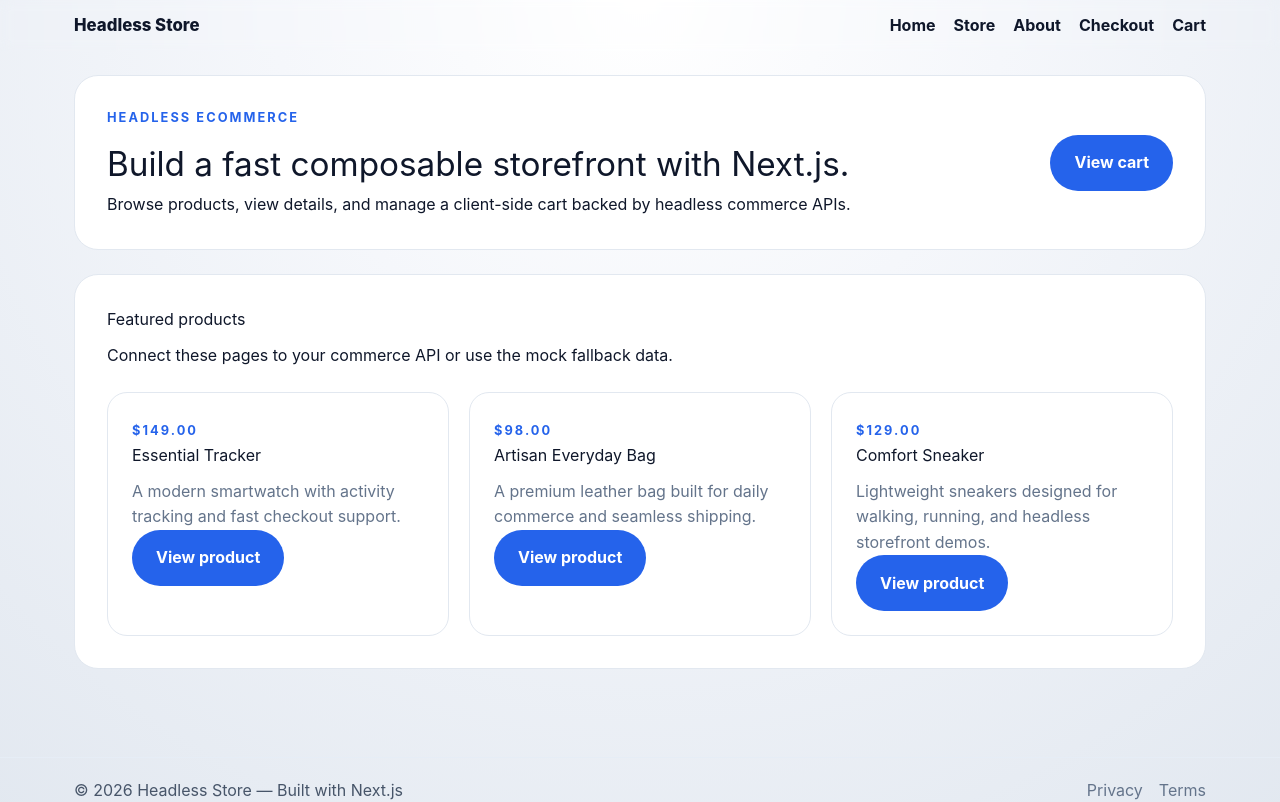
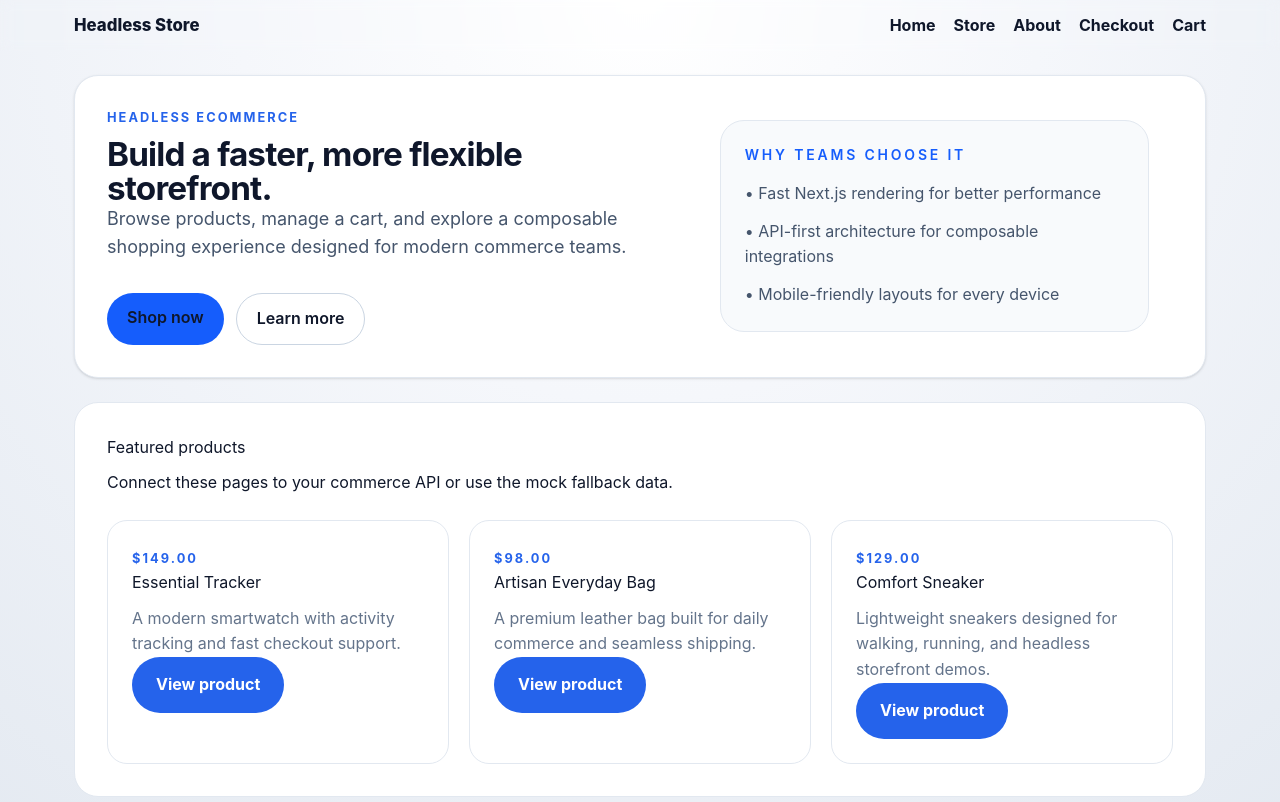
Before and after one commit to lucasdrew448-cmd/ecommerce, a Next.js app: page / in a window 1280 px wide. Shown: the top 802 px of the page. Built offline with nearby package versions, Linux system fonts and the light colour scheme; no server answers.

Commit message:
add: enhance HomePage layout with improved hero section and additional links

```diff
--- a/app/page.tsx
+++ b/app/page.tsx
@@ -7,16 +7,37 @@ export default async function HomePage() {
 
   return (
     <main>
-      <header className="hero">
-        <div>
-          <p className="eyebrow">Headless Ecommerce</p>
-          <h1>Build a fast composable storefront with Next.js.</h1>
-          <p>Browse products, view details, and manage a client-side cart backed by headless commerce APIs.</p>
+      <section className="hero rounded-[32px] border border-slate-200 bg-white p-8 shadow-sm lg:p-12">
+        <div className="grid gap-8 lg:grid-cols-[1.15fr_0.85fr] lg:items-center">
+          <div>
+            <p className="eyebrow">Headless Ecommerce</p>
+            <h1 className="text-4xl font-bold tracking-tight text-slate-900 sm:text-5xl">
+              Build a faster, more flexible storefront.
+            </h1>
+            <p className="mt-4 max-w-2xl text-lg text-slate-600">
+              Browse products, manage a cart, and explore a composable shopping experience designed
+              for modern commerce teams.
+            </p>
+            <div className="mt-8 flex flex-wrap gap-3">
+              <Link href="/store" className="rounded-full bg-blue-600 px-5 py-3 font-semibold text-white transition hover:bg-blue-700">
+                Shop now
+              </Link>
+              <Link href="/about" className="rounded-full border border-slate-300 px-5 py-3 font-semibold text-slate-700 transition hover:bg-slate-50">
+                Learn more
+              </Link>
+            </div>
+          </div>
+
+          <div className="rounded-[24px] border border-slate-200 bg-slate-50 p-6">
+            <p className="text-sm font-semibold uppercase tracking-[0.2em] text-blue-600">Why teams choose it</p>
+            <ul className="mt-4 space-y-3 text-slate-600">
+              <li>• Fast Next.js rendering for better performance</li>
+              <li>• API-first architecture for composable integrations</li>
+              <li>• Mobile-friendly layouts for every device</li>
+            </ul>
+          </div>
         </div>
-        <Link href="/cart" className="button">
-          View cart
-        </Link>
-      </header>
+      </section>
 
       <section className="section">
         <div className="section-header">
```
